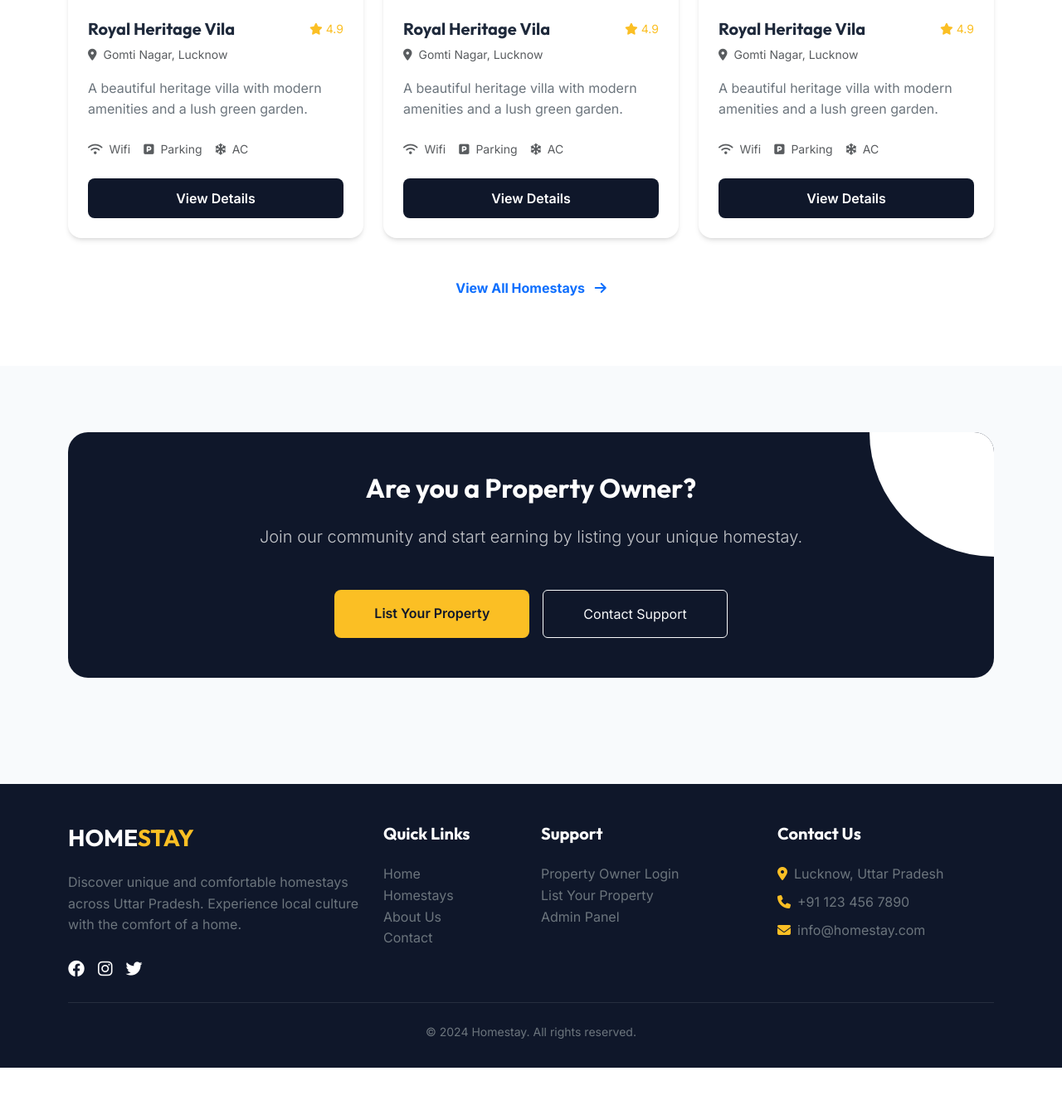
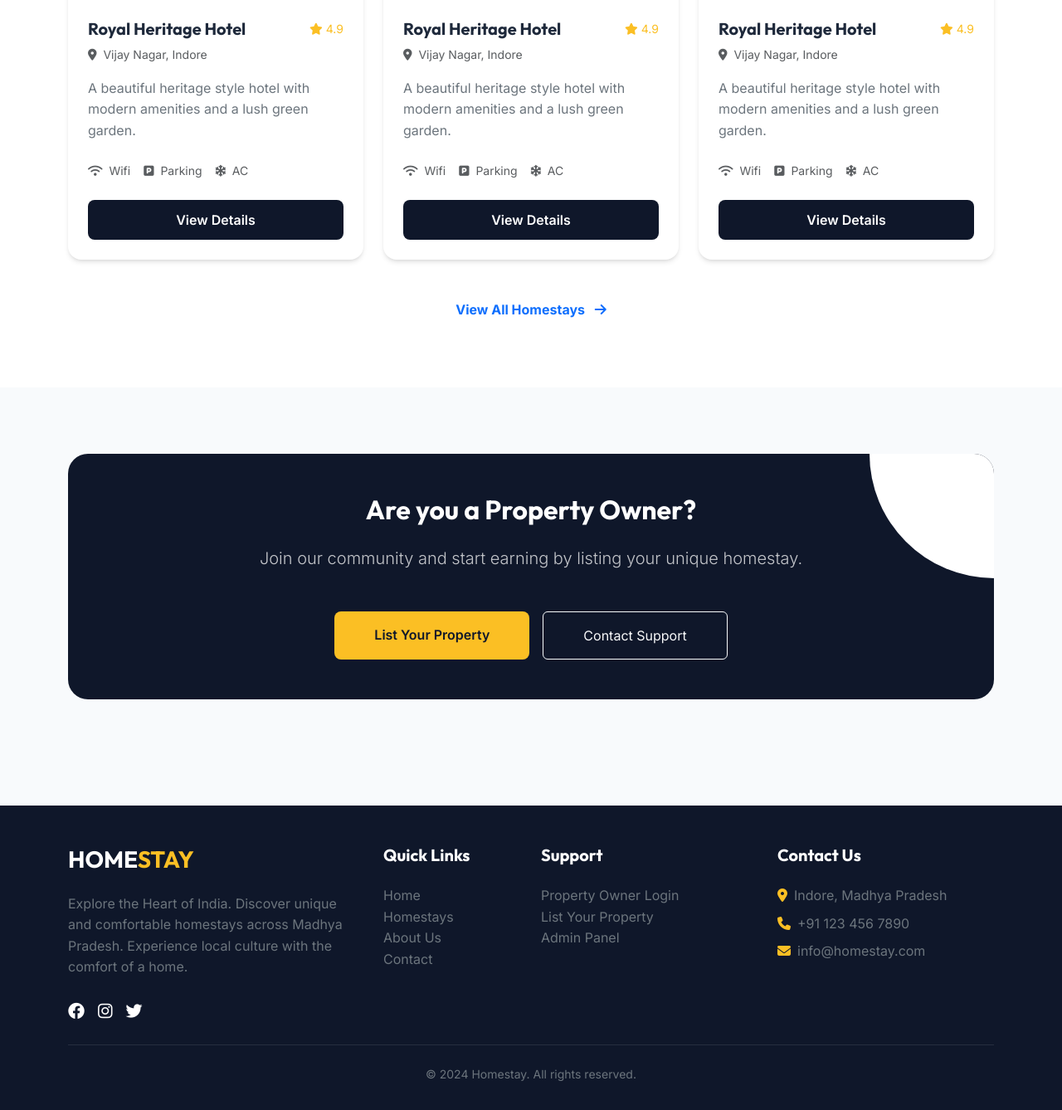
Before and after one commit to satyanarayansaiprasad/homestay, a PHP site: page / in a window 1280 px wide. Shown: the part 1919-3257 px from the top of the page at 83% size. Before the commit the page ends 3206 px from the top, so only its background shows below. Run offline with PHP 8.4, Linux system fonts and the light colour scheme.

Commit message:
Rebrand: Complete migration from Uttar Pradesh to Madhya Pradesh branding

```diff
--- a/about.php
+++ b/about.php
@@ -1,10 +1,9 @@
 <?php include 'includes/header.php'; ?>
 
-<!-- Hero Section -->
 <section class="bg-primary-custom py-5">
     <div class="container text-center text-white reveal">
         <h1 class="text-white display-4">Our Story</h1>
-        <p class="opacity-75 lead">Rediscovering hospitality in the heart of Uttar Pradesh</p>
+        <p class="opacity-75 lead">Rediscovering hospitality in the heart of Madhya Pradesh</p>
     </div>
 </section>
 
@@ -14,7 +13,7 @@
             <div class="col-lg-6 reveal">
                 <h2 class="section-title">About Homestay</h2>
                 <p>Founded in 2024, Homestay was born out of a simple idea: to connect travelers with the authentic soul of India. We believe that the best way to experience a culture is not from a hotel room, but from within a local home.</p>
-                <p>Our platform exclusively features handpicked properties in Uttar Pradesh, a state rich in history, spirituality, and diverse traditions. From the grand havelis of Lucknow to the spiritual retreats of Varanasi, every home on our platform has a story to tell.</p>
+                <p>Our platform exclusively features handpicked properties in Madhya Pradesh - the Heart of India, a state rich in history, spirituality, and diverse traditions. From the grand palaces of Gwalior to the spiritual retreats of Ujjain, every home on our platform has a story to tell.</p>
 
                 <div class="row g-4 mt-4">
                     <div class="col-6">
--- a/contact.php
+++ b/contact.php
@@ -22,7 +22,7 @@
                     </div>
                     <div>
                         <h5 class="mb-1">Our Office</h5>
-                        <p class="text-muted mb-0">12/45 Gomti Nagar, Lucknow, Uttar Pradesh, 226010</p>
+                        <p class="text-muted mb-0">Vijay Nagar, Indore, Madhya Pradesh, 452010</p>
                     </div>
                 </div>
 
@@ -101,7 +101,7 @@
         <div class="text-center text-muted">
             <i class="fas fa-map-marked-alt display-1 mb-3"></i>
             <h4>Interactive Map Placeholder</h4>
-            <p>Lucknow, Uttar Pradesh</p>
+            <p>Indore, Madhya Pradesh</p>
         </div>
     </div>
 </div>
--- a/includes/footer.php
+++ b/includes/footer.php
@@ -4,7 +4,7 @@
         <div class="row g-4">
             <div class="col-lg-4">
                 <h3 class="text-white mb-4">HOME<span class="text-accent">STAY</span></h3>
-                <p class="text-secondary">Discover unique and comfortable homestays across Uttar Pradesh. Experience local culture with the comfort of a home.</p>
+                <p class="text-secondary">Explore the Heart of India. Discover unique and comfortable homestays across Madhya Pradesh. Experience local culture with the comfort of a home.</p>
                 <div class="d-flex gap-3 mt-4">
                     <a href="#" class="text-white fs-5"><i class="fab fa-facebook"></i></a>
                     <a href="#" class="text-white fs-5"><i class="fab fa-instagram"></i></a>
@@ -31,7 +31,7 @@
             <div class="col-lg-3">
                 <h5 class="text-white mb-4">Contact Us</h5>
                 <ul class="list-unstyled text-secondary">
-                    <li class="mb-2"><i class="fas fa-map-marker-alt text-accent me-2"></i>Lucknow, Uttar Pradesh</li>
+                    <li class="mb-2"><i class="fas fa-map-marker-alt text-accent me-2"></i>Indore, Madhya Pradesh</li>
                     <li class="mb-2"><i class="fas fa-phone text-accent me-2"></i>+91 123 456 7890</li>
                     <li class="mb-2"><i class="fas fa-envelope text-accent me-2"></i>info@homestay.com</li>
                 </ul>
--- a/includes/header.php
+++ b/includes/header.php
@@ -3,7 +3,7 @@
 <head>
     <meta charset="UTF-8">
     <meta name="viewport" content="width=device-width, initial-scale=1.0">
-    <title>Homestay - Premium Stays in Uttar Pradesh</title>
+    <title>Homestay - Premium Stays in Madhya Pradesh</title>
     <!-- Bootstrap 5 CSS -->
     <link href="https://cdn.jsdelivr.net/npm/bootstrap@5.3.0/dist/css/bootstrap.min.css" rel="stylesheet">
     <!-- Font Awesome -->
--- a/index.php
+++ b/index.php
@@ -6,7 +6,7 @@
         <div class="reveal">
             <h5 class="text-accent fw-bold text-uppercase mb-3">Welcome to Homestay</h5>
             <h1 class="display-3 fw-bold mb-4 text-white">Discover Your Home <br> Away From Home</h1>
-            <p class="lead mb-5 col-md-6">Experience the warmth of Uttar Pradesh with our hand-picked, premium homestays. Comfortable, authentic, and unforgettable.</p>
+            <p class="lead mb-5 col-md-6">Experience the warmth of Madhya Pradesh with our hand-picked, premium homestays. Comfortable, authentic, and unforgettable.</p>
             <div class="d-flex gap-3">
                 <a href="homestays.php" class="btn btn-accent-custom px-4 py-3">Explore Homestays</a>
                 <a href="about.php" class="btn btn-outline-light px-4 py-3">Learn More</a>
@@ -45,16 +45,16 @@
 <section class="section-padding">
     <div class="container">
         <div class="section-title reveal">
-            <h2>Top Destinations in UP</h2>
-            <p class="text-muted">Explore the most beautiful cities of Uttar Pradesh</p>
+            <h2>Top Destinations in MP</h2>
+            <p class="text-muted">Explore the most beautiful cities of Madhya Pradesh</p>
         </div>
         <div class="row g-4 reveal">
             <?php
             $destinations = [
-                ['name' => 'Agra', 'img' => 'assets/img/agra.jpg'],
-                ['name' => 'Varanasi', 'img' => 'https://images.unsplash.com/photo-1561361513-2d000a50f0dc?auto=format&fit=crop&q=80&w=800'],
-                ['name' => 'Lucknow', 'img' => 'assets/img/lucknow.jpg'],
-                ['name' => 'Mathura', 'img' => 'https://images.unsplash.com/photo-1627894483216-2138af692e32?auto=format&fit=crop&q=80&w=800']
+                ['name' => 'Indore', 'img' => 'https://images.unsplash.com/photo-1707914444583-9b87f877f3dc?auto=format&fit=crop&q=80&w=800'],
+                ['name' => 'Bhopal', 'img' => 'https://images.unsplash.com/photo-1577717903315-1691ae25ab3f?auto=format&fit=crop&q=80&w=800'],
+                ['name' => 'Gwalior', 'img' => 'https://images.unsplash.com/photo-1632734125633-8f0a37943cc9?auto=format&fit=crop&q=80&w=800'],
+                ['name' => 'Ujjain', 'img' => 'https://images.unsplash.com/photo-1693121542158-944281679535?auto=format&fit=crop&q=80&w=800']
             ];
             foreach($destinations as $dest): ?>
             <div class="col-md-3 col-6">
@@ -87,11 +87,11 @@
                     </div>
                     <div class="card-body p-4">
                         <div class="d-flex justify-content-between align-items-center mb-2">
-                            <h5 class="card-title mb-0">Royal Heritage Vila</h5>
+                            <h5 class="card-title mb-0">Royal Heritage Hotel</h5>
                             <div class="text-accent small"><i class="fas fa-star"></i> 4.9</div>
                         </div>
-                        <p class="text-muted small mb-3"><i class="fas fa-map-marker-alt me-1"></i> Gomti Nagar, Lucknow</p>
-                        <p class="card-text text-secondary mb-4">A beautiful heritage villa with modern amenities and a lush green garden.</p>
+                        <p class="text-muted small mb-3"><i class="fas fa-map-marker-alt me-1"></i> Vijay Nagar, Indore</p>
+                        <p class="card-text text-secondary mb-4">A beautiful heritage style hotel with modern amenities and a lush green garden.</p>
                         <div class="d-flex gap-3 mb-4 text-muted small">
                             <span><i class="fas fa-wifi me-1"></i> Wifi</span>
                             <span><i class="fas fa-parking me-1"></i> Parking</span>
```
Also changed, not shown: homestays.php (+13 -11 lines).
